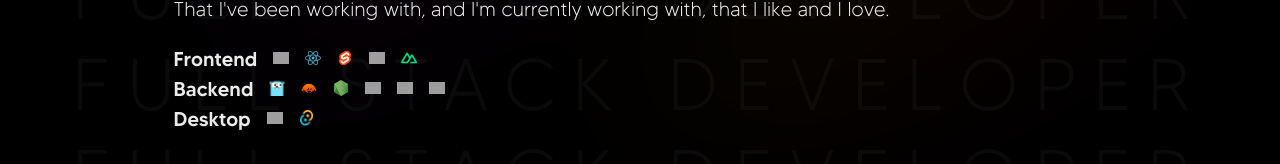
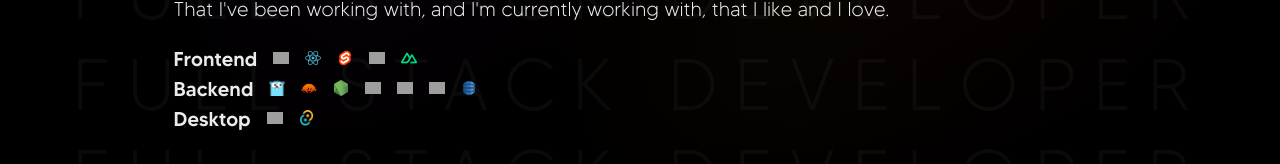
Before and after one commit to JoacoEsteban/joacoesteban-portfolio, a Next.js app: page / in a window 1280 px wide. Shown: the part 507-671 px from the top of the page. Built offline with nearby package versions, Linux system fonts and the light colour scheme; grey boxes are pictures that could not be loaded.

Commit message:
ADD, dynamodb technology

```diff
--- a/components/Hero/Hero.tsx
+++ b/components/Hero/Hero.tsx
@@ -85,6 +85,7 @@ export default function Hero () {
             <Tech {...technologies.Nest} />
             <Tech {...technologies.PostgreSQL} />
             <Tech {...technologies.MongoDB} />
+            <Tech {...technologies.DynamoDB} />
           </Flex>
 
           <Flex>
--- a/data/technologies.ts
+++ b/data/technologies.ts
@@ -69,5 +69,10 @@ export const technologies: { [key: string]: Technology } = {
     name: "Tauri",
     website: "https://tauri.app/",
     icon: "/assets/icons/tauri.png",
-  }
+  },
+  "DynamoDB": {
+    name: "DynamoDB",
+    website: "https://aws.amazon.com/dynamodb/",
+    icon: "/assets/icons/dynamodb.png",
+  },
 }
```
Also changed, not shown: public/assets/icons/dynamodb.png (added).
